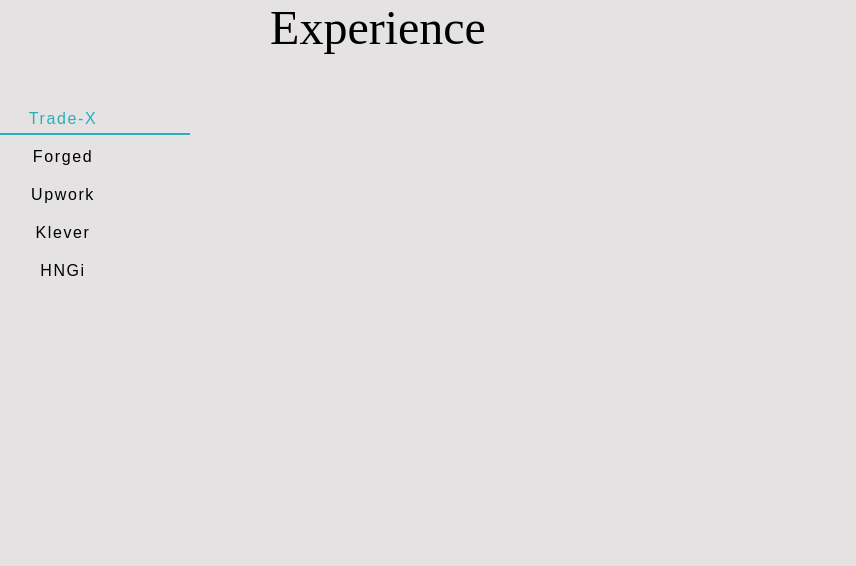
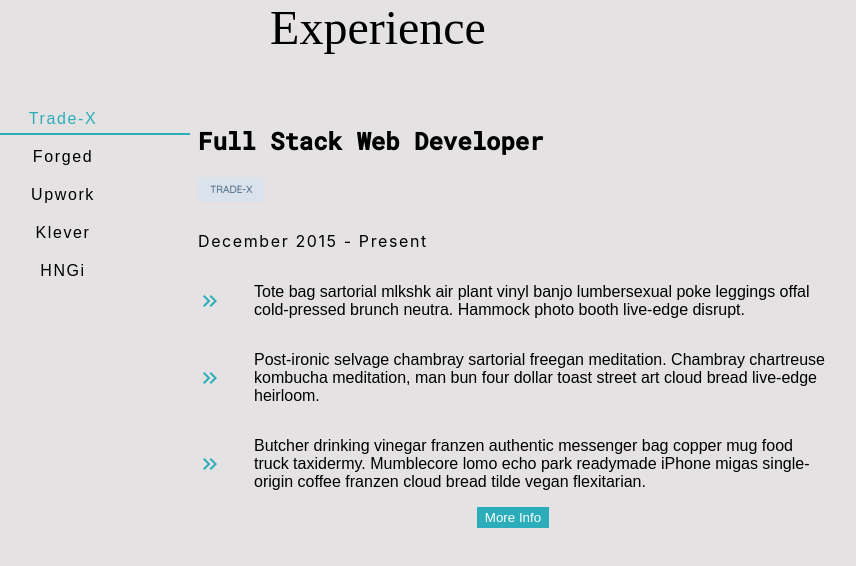
Before and after one commit to NnajiChimuanya/portfolio, a React (Create React App) app in the folder client/: page / in a window 1280 px wide. Shown: the top 566 px of the page, without its empty margins (262-1118 px from the left). Built offline with nearby package versions, Linux system fonts and the light colour scheme; a web font is replaced by a local one.

Commit message:
add the job interface and got the ui right

```diff
--- a/client/src/component/Experience.tsx
+++ b/client/src/component/Experience.tsx
@@ -1,9 +1,12 @@
-import React, { useState } from "react";
+import React, { useState, useEffect } from "react";
 import "./experience.css";
 import { jobs } from "../dummyData";
+import KeyboardDoubleArrowRightIcon from "@mui/icons-material/KeyboardDoubleArrowRight";
 
 const Experience = () => {
   const [value, setValue] = useState(0);
+  const { company, dates, duties, title } = jobs[value];
+
   return (
     <div>
       <div className="experience-container">
@@ -25,14 +28,14 @@
             })}
           </div>
 
-          {/* <div className="col-md-9 details">
+          <div className="details">
             <h2>{title}</h2>
             <h4>{company}</h4>
             <p className="job-date">{dates}</p>
             {duties.map((duty, index) => {
               return (
                 <div className="duty">
-                  <BsChevronDoubleRight className="arrow" />{" "}
+                  <KeyboardDoubleArrowRightIcon className="arrow" />{" "}
                   <p key={index}>{duty}</p>
                 </div>
               );
@@ -41,7 +44,7 @@
             <div className="more">
               <button>More Info</button>
             </div>
-          </div> */}
+          </div>
         </div>
       </div>
     </div>
--- a/client/src/component/experience.css
+++ b/client/src/component/experience.css
@@ -50,12 +50,16 @@
 .jobButton:hover {
   color: #2caeba;
 
-  transform: scale(1.23);
+  transform: scale(0.9);
   transition: 200ms ease-in;
 }
 .activeButton {
   color: #2caeba;
   box-shadow: 0 2px #2caeba;
+}
+
+.details {
+    flex : 0.7
 }
 
 .details h2 {
--- a/client/src/dummyData.ts
+++ b/client/src/dummyData.ts
@@ -1,4 +1,6 @@
-export const jobs = [
+import IJob from "./interface/jobInterface";
+
+export const jobs: IJob[] = [
   {
     id: "recAGJfiU4CeaV0HL",
     order: 3,
--- /dev/null
+++ b/client/src/interface/jobInterface.ts
@@ -0,0 +1,10 @@
+interface IJob {
+  id: string;
+  order: number;
+  title: string;
+  dates: string;
+  duties: string[];
+  company: string;
+}
+
+export default IJob;
```
